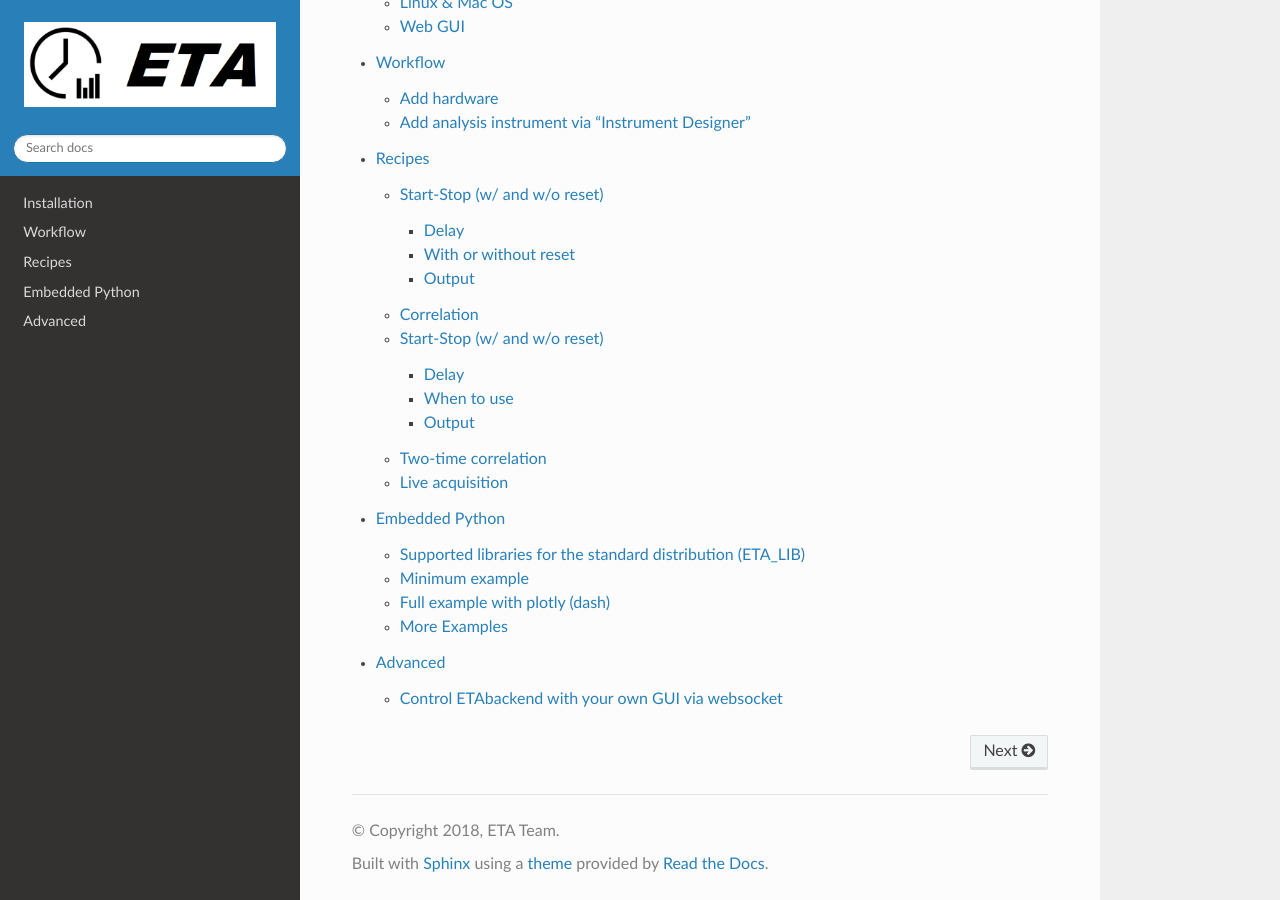
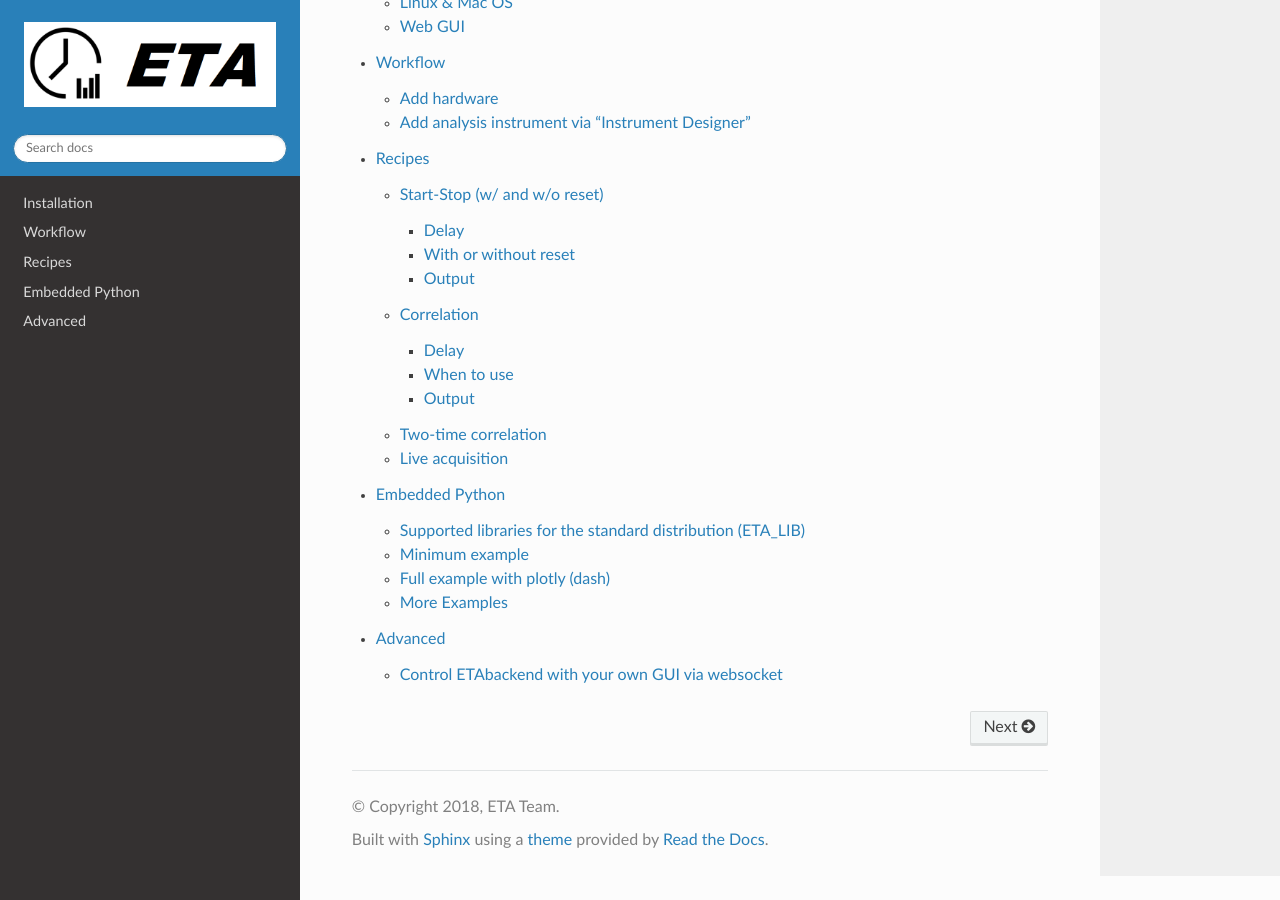
Before and after one commit to timetag/timetag.github.io, a Sphinx documentation site: the page built from docs/index.rst, in a window 1280 px wide and 900 px high, scrolled down 1255 px. Built offline with Sphinx 7.4.7 and the Read the Docs theme 2.0.0, drawn with Linux system fonts in a browser that asks for light colours.

Commit message:
Update recipes.rst
removed a faulty headline

```diff
--- a/docs/recipes.rst
+++ b/docs/recipes.rst
@@ -23,8 +23,6 @@ You can choose to display an interactive histogram plot with plotly or bokeh or
 
 Correlation
 ------------
-Start-Stop (w/ and w/o reset)
-------------------------------
 This recipe is determining the time differences between all events on the zeroeth and first physical channel, starting the time on each event on channel 0 and stopping on each event on channel 1 for each start. These time differences are then logged into a histogram.
 
 Delay
```
